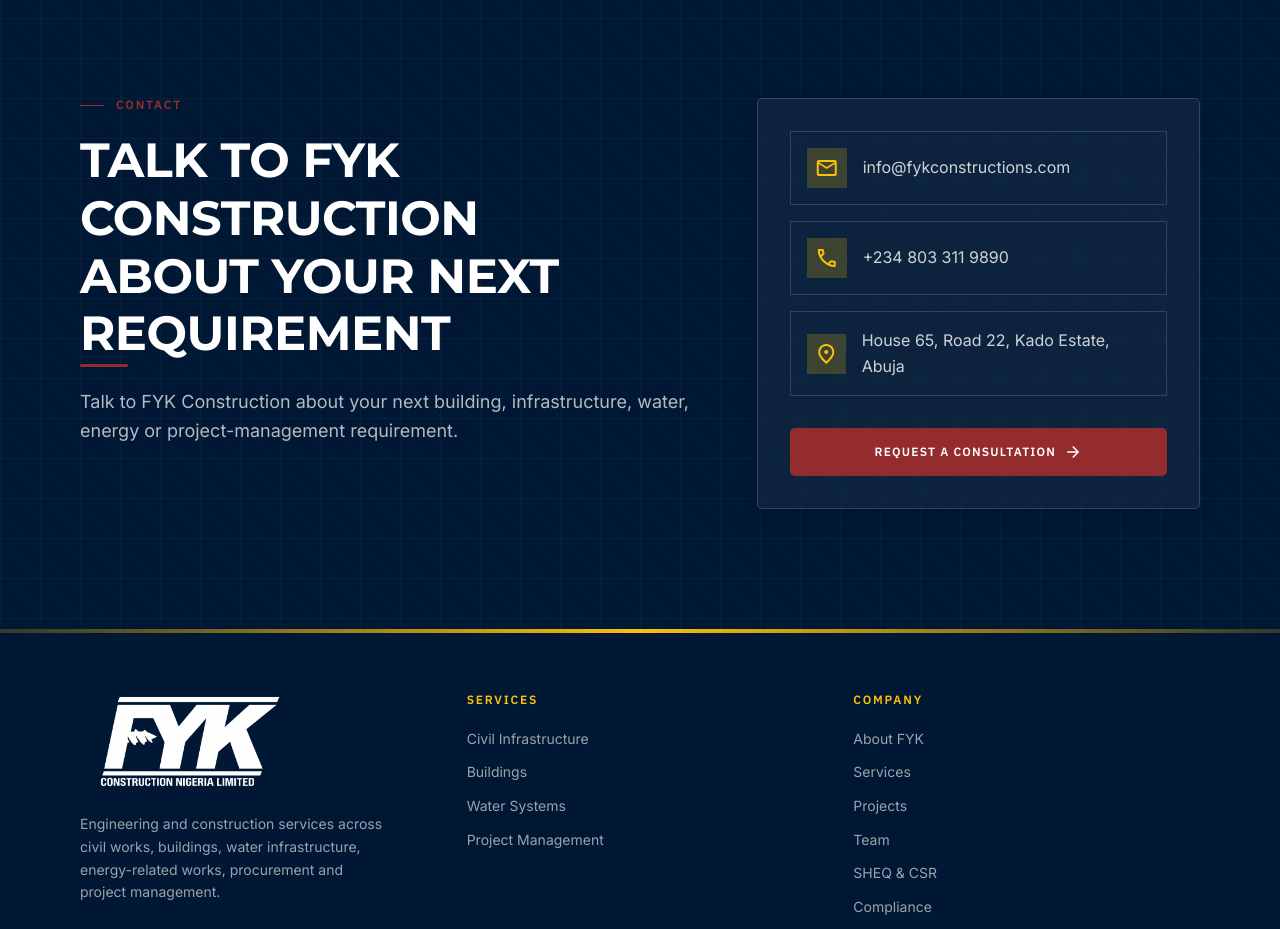
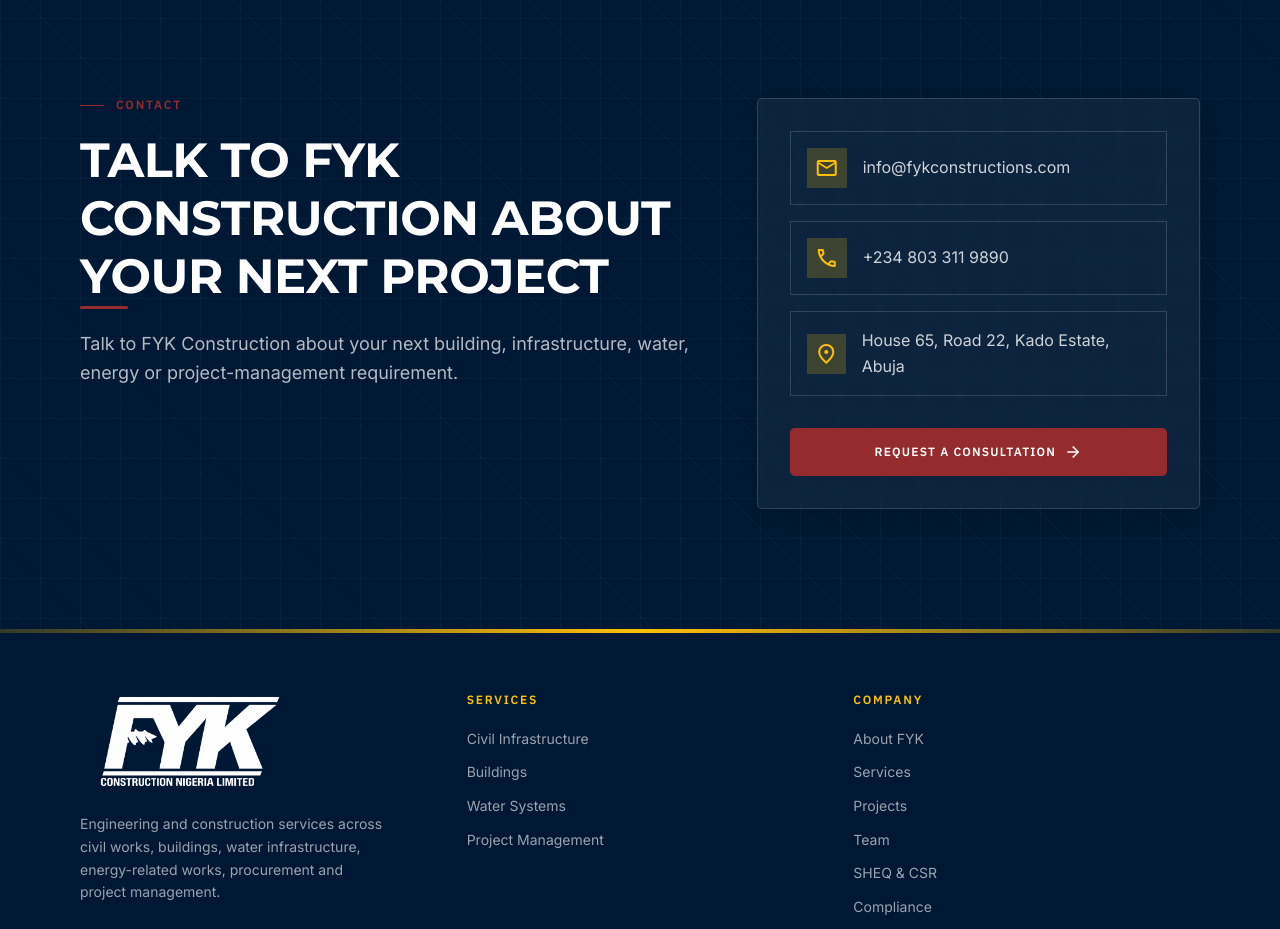
Before and after one commit to Intellify-Cloud/dcs-cnstrctn, a Vue app: page /contact in a window 1280 px wide. Shown: the part 820-1749 px from the top of the page. Built offline with nearby package versions, Linux system fonts and the light colour scheme.

Commit message:
Update contact heading for clarity and project focus

```diff
--- a/src/content/siteText.ts
+++ b/src/content/siteText.ts
@@ -468,7 +468,7 @@
   },
   contact: {
     eyebrow: "Contact",
-    heading: "Talk To FYK Construction About Your Next Requirement",
+    heading: "Talk To FYK Construction About Your Next Project",
     body: "Talk to FYK Construction about your next building, infrastructure, water, energy or project-management requirement.",
     cta: "Request A Consultation",
     email: "info@fykconstructions.com",
```
